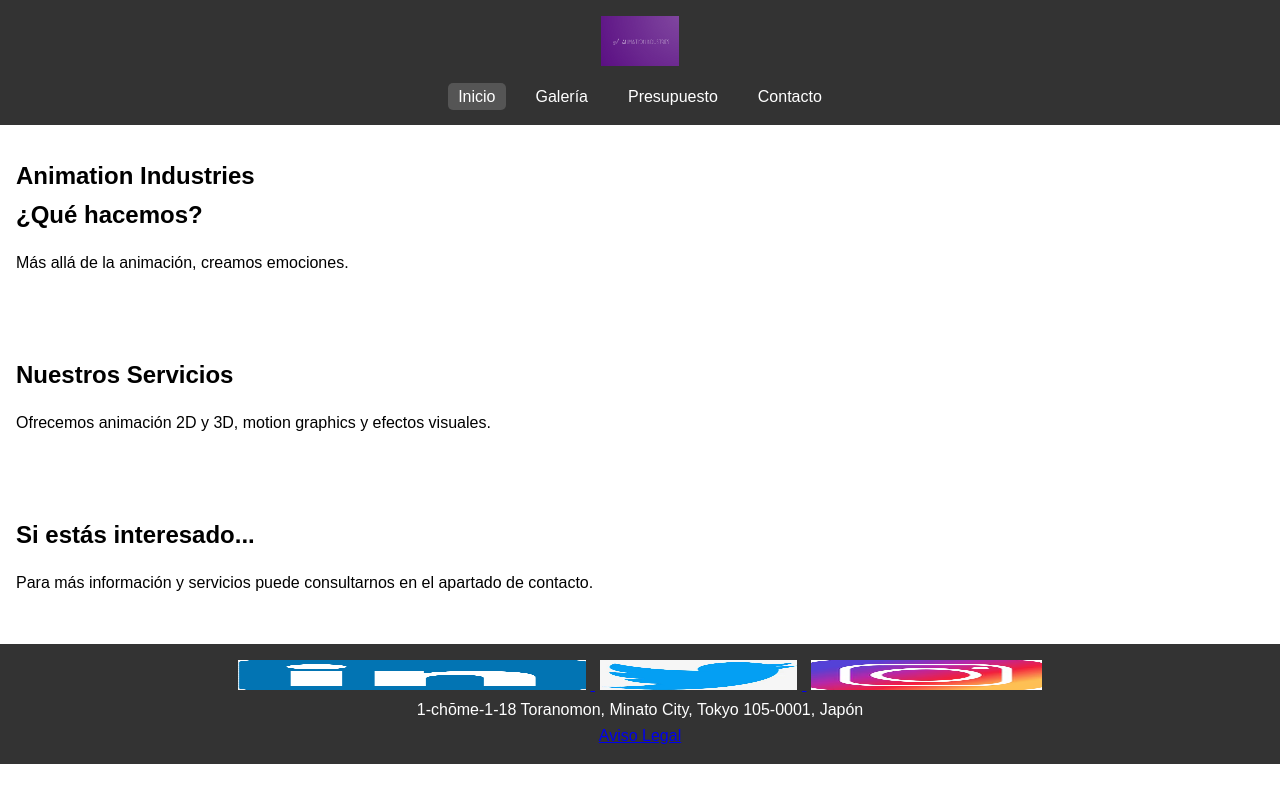
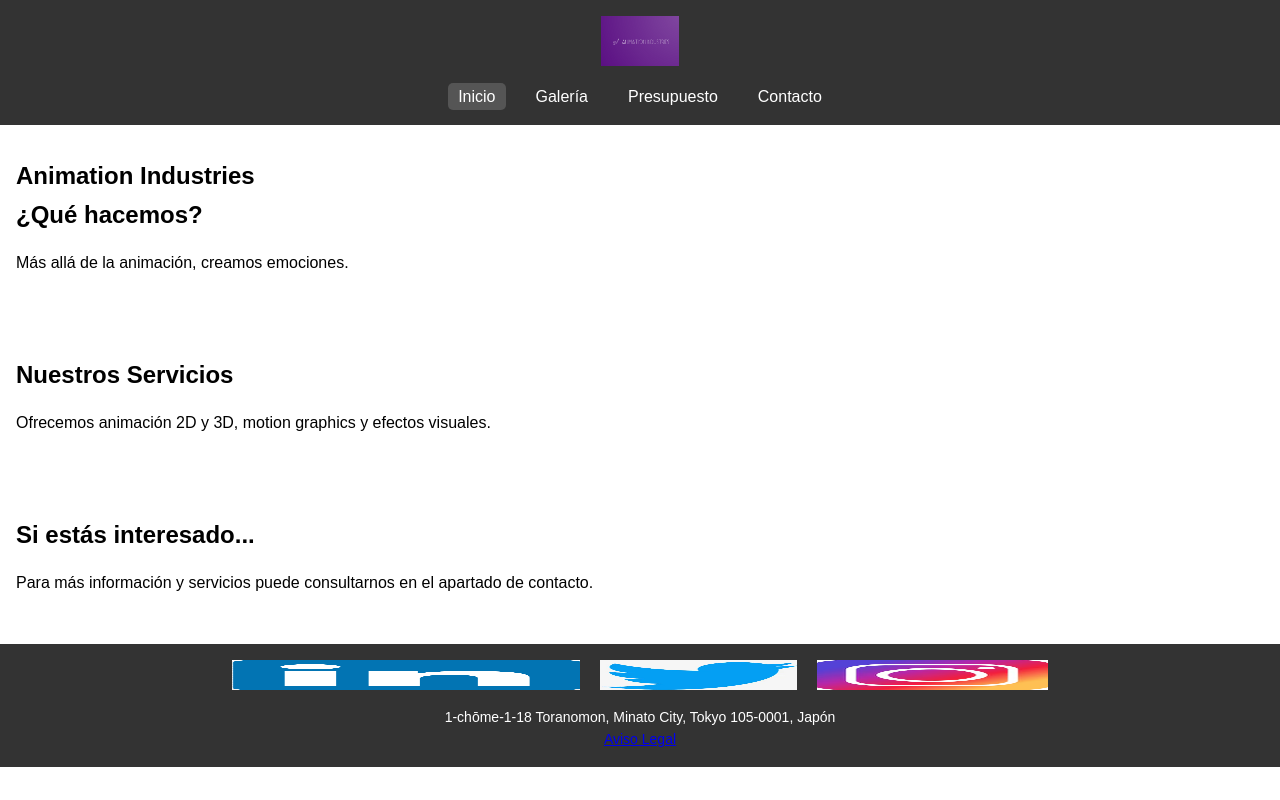
Before and after one commit to Kurojy-design/AnimationIndustries, a plain HTML site: page index.html in a window 1280 px wide. Drawn offline with Linux system fonts and the light colour scheme.

Commit message:
Update styles.css

```diff
--- a/css/styles.css
+++ b/css/styles.css
@@ -6,14 +6,13 @@
 }
 
 /* Estilos básicos*/
-body {
+body, html {
     font-family: Arial, Helvetica, sans-serif;
     line-height: 1.6;
     margin: 0;
     padding: 0;
     height: 100%;
-    display: grid;
-    place-items: stretch;
+
 }
 
 .page-container {
@@ -151,7 +150,16 @@ footer {
     padding: 1rem 0;
     background: #333;
     color: #fff;
+    font-size: 14px;
 }
+
+footer .social {
+    display: flex;
+    justify-content: center;
+    gap: 10px;
+    margin-bottom: 10px;
+}
+
 footer .social img {
     height: 30px;
     margin: 0 5px;
```
